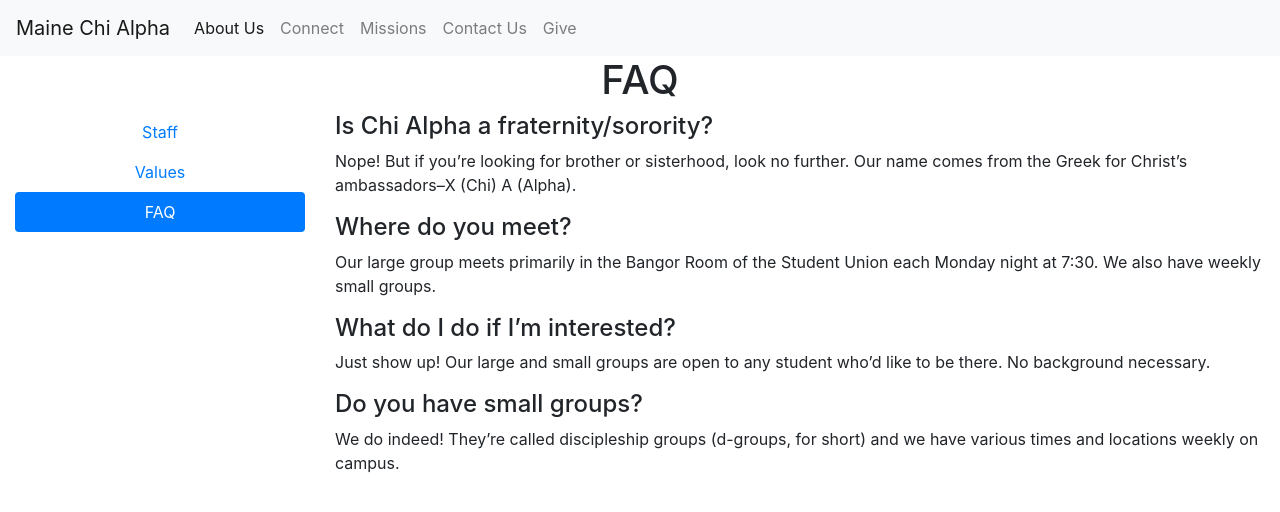
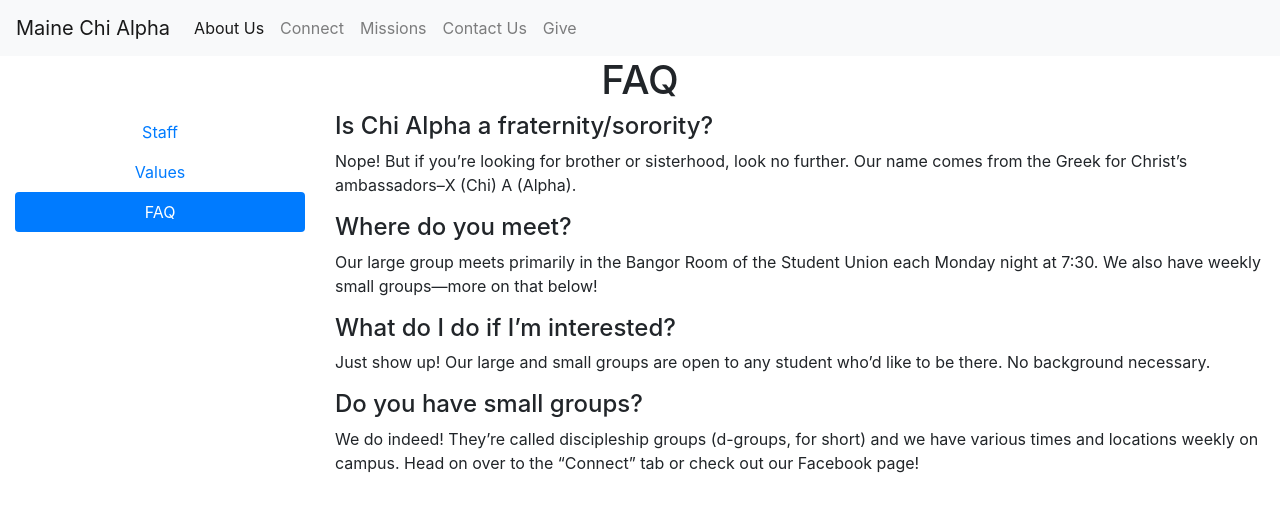
Before and after one commit to mainechialpha/mainechialpha.github.io, a Jekyll site: the page built from faq.md, in a window 1280 px wide. Shown: the top 512 px of the page. Built offline with Jekyll 4.4.1, drawn with Linux system fonts in a browser that asks for light colours.

Commit message:
Update faq.md

```diff
--- a/faq.md
+++ b/faq.md
@@ -10,7 +10,7 @@
 
 #### Where do you meet?
 
-Our large group meets primarily in the Bangor Room of the Student Union each Monday night at 7:30. We also have weekly small groups.
+Our large group meets primarily in the Bangor Room of the Student Union each Monday night at 7:30. We also have weekly small groups—more on that below!
 
 #### What do I do if I'm interested?
 
@@ -18,4 +18,4 @@
 
 #### Do you have small groups?
 
-We do indeed! They’re called discipleship groups (d-groups, for short) and we have various times and locations weekly on campus.
+We do indeed! They’re called discipleship groups (d-groups, for short) and we have various times and locations weekly on campus. Head on over to the “Connect” tab or check out our Facebook page!
```
